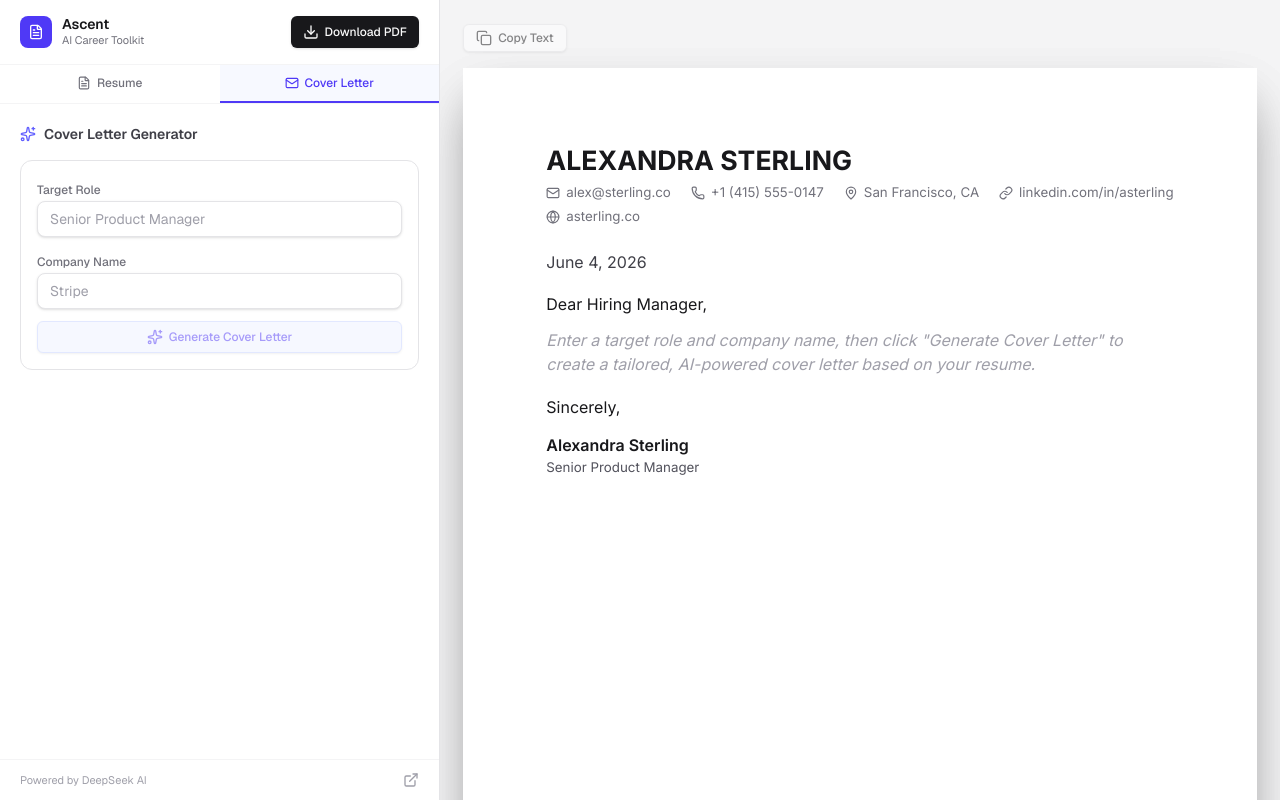
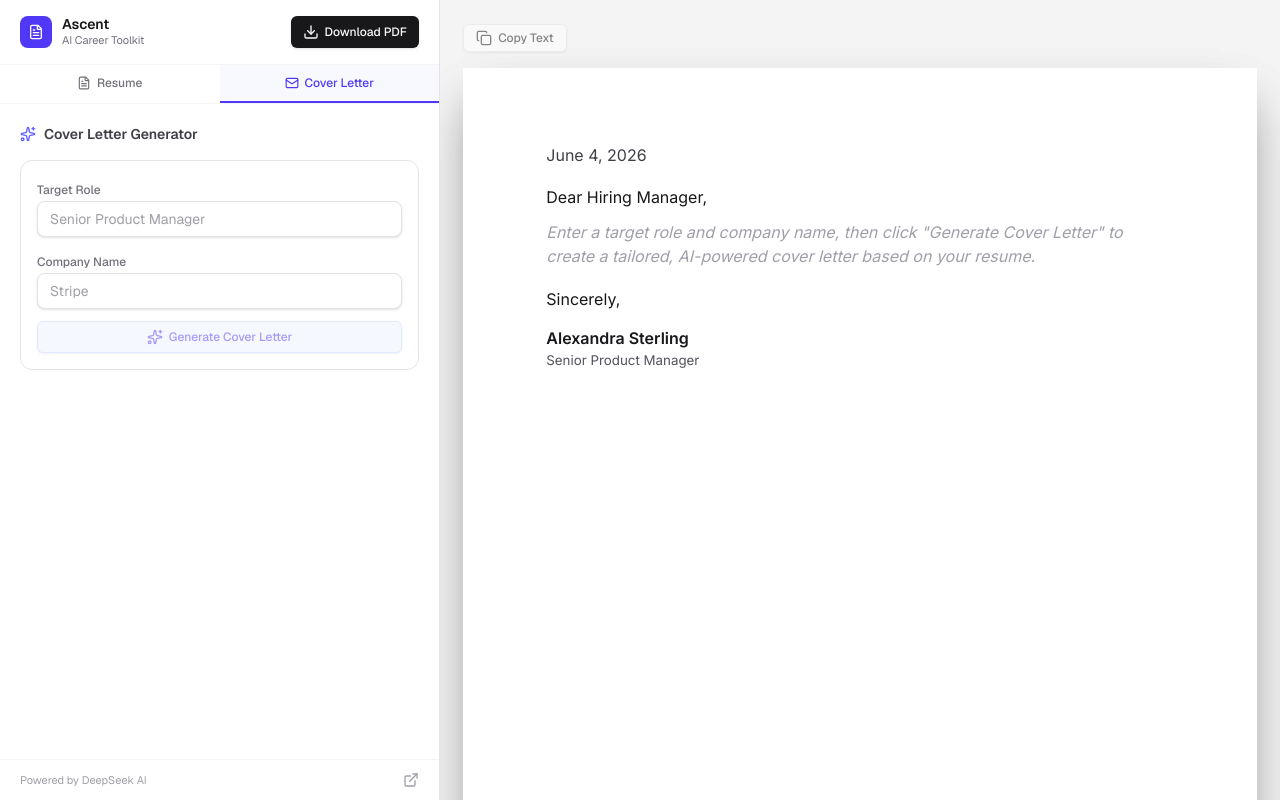
Before and after one commit to 0x3rn/Ascent, a Next.js app: page / in a window 1280 px wide. Both pictures are taken after a click on the button "Cover Letter". Built offline with nearby package versions, Linux system fonts and the light colour scheme.

Commit message:
Remove header from cover letter — starts from date only

```diff
--- a/components/preview/cover-letter-preview.tsx
+++ b/components/preview/cover-letter-preview.tsx
@@ -2,7 +2,6 @@
 
 import React from "react";
 import { useResume } from "@/lib/resume-context";
-import { Mail, Phone, MapPin, Globe, Link } from "lucide-react";
 
 interface CoverLetterPreviewProps {
   body: string;
@@ -23,50 +22,14 @@ export function CoverLetterPreview({ body, targetRole, companyName }: CoverLette
   return (
     <div className="w-[210mm] min-h-[297mm] bg-white text-zinc-900 font-[Inter] shadow-2xl print:shadow-none print:w-auto print:h-auto print:min-h-0 print:m-0">
       <div className="px-[22mm] py-[20mm] print:px-[22mm] print:py-[20mm]">
-        {/* Header — matching resume style */}
-        <header className="mb-6 print:break-after-avoid">
-          <h1 className="text-[20pt] font-bold leading-tight text-zinc-900 uppercase">
-            {personalInfo.fullName || "Your Name"}
-          </h1>
-          <div className="flex flex-row flex-wrap items-center gap-x-5 gap-y-1 mt-1.5 text-[10pt] text-zinc-500">
-            {personalInfo.email && (
-              <div className="flex items-center gap-1.5 whitespace-nowrap">
-                <Mail className="w-3.5 h-3.5 flex-shrink-0" />
-                <span>{personalInfo.email}</span>
+        {/* Date */}
+        <div className="mb-5">
+          <p className="text-[12pt] leading-[1.4] text-zinc-700">{today}</p>
         </div>
-            )}
-            {personalInfo.phone && (
-              <div className="flex items-center gap-1.5 whitespace-nowrap">
-                <Phone className="w-3.5 h-3.5 flex-shrink-0" />
-                <span>{personalInfo.phone}</span>
-              </div>
-            )}
-            {personalInfo.location && (
-              <div className="flex items-center gap-1.5 whitespace-nowrap">
-                <MapPin className="w-3.5 h-3.5 flex-shrink-0" />
-                <span>{personalInfo.location}</span>
-              </div>
-            )}
-            {personalInfo.linkedin && (
-              <div className="flex items-center gap-1.5 whitespace-nowrap">
-                <Link className="w-3.5 h-3.5 flex-shrink-0" />
-                <span>{personalInfo.linkedin}</span>
-              </div>
-            )}
-            {personalInfo.website && (
-              <div className="flex items-center gap-1.5 whitespace-nowrap">
-                <Globe className="w-3.5 h-3.5 flex-shrink-0" />
-                <span>{personalInfo.website}</span>
-              </div>
-            )}
-          </div>
-        </header>
 
-        {/* Date & Recipient */}
-        <div className="mb-5 print:break-inside-avoid">
-          <p className="text-[12pt] leading-[1.4] text-zinc-700">{today}</p>
+        {/* Recipient */}
         {(targetRole || companyName) && (
-            <div className="mt-4">
+          <div className="mb-5">
             <p className="text-[12pt] leading-[1.4] text-zinc-700">
               {companyName && <span>{companyName}</span>}
               {companyName && targetRole && <span> &mdash; </span>}
@@ -74,7 +37,6 @@ export function CoverLetterPreview({ body, targetRole, companyName }: CoverLette
             </p>
           </div>
         )}
-        </div>
 
         {/* Salutation */}
         <p className="text-[12pt] leading-[1.4] text-zinc-900 mb-3">
```
Lines whose indentation alone changed are shown as unchanged.
